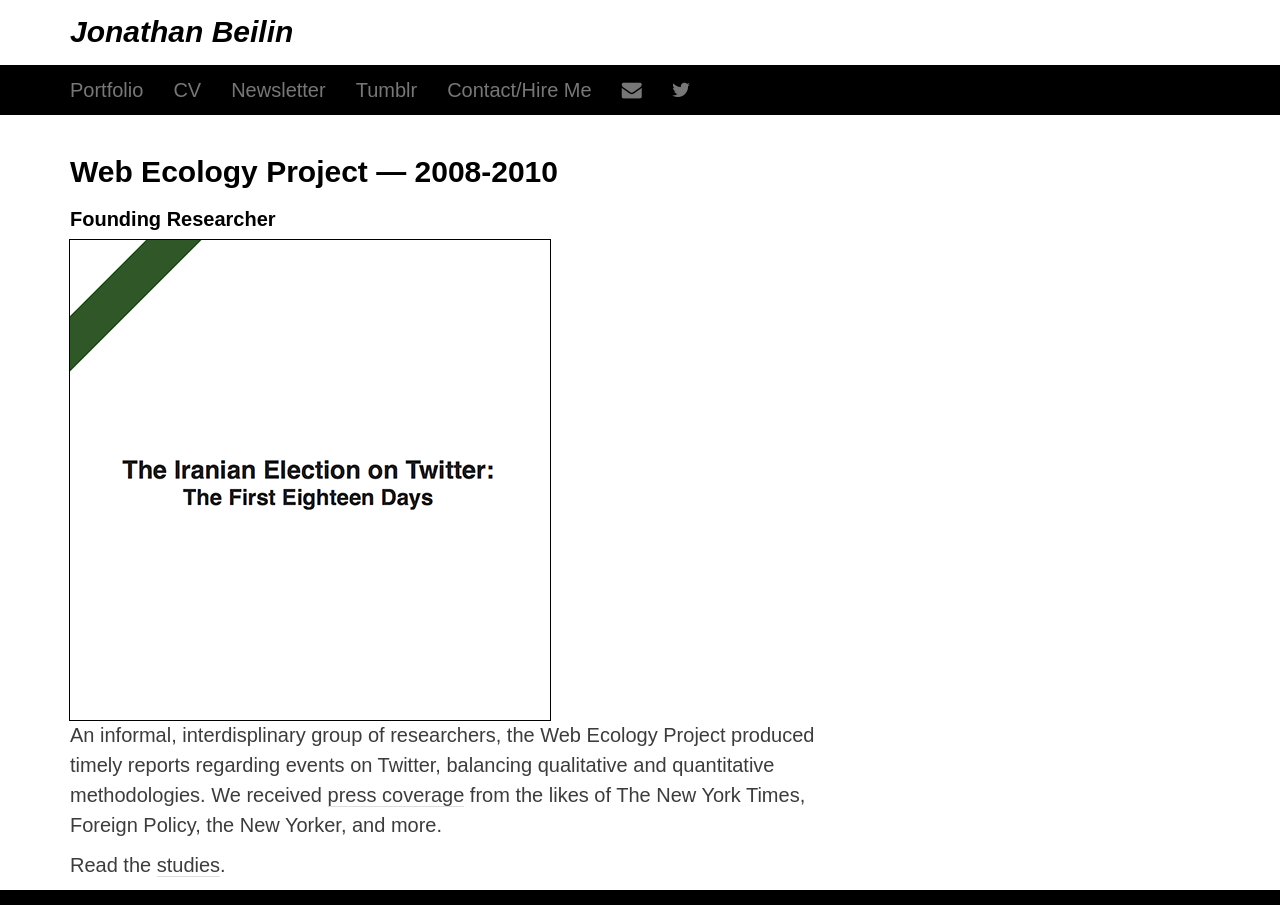
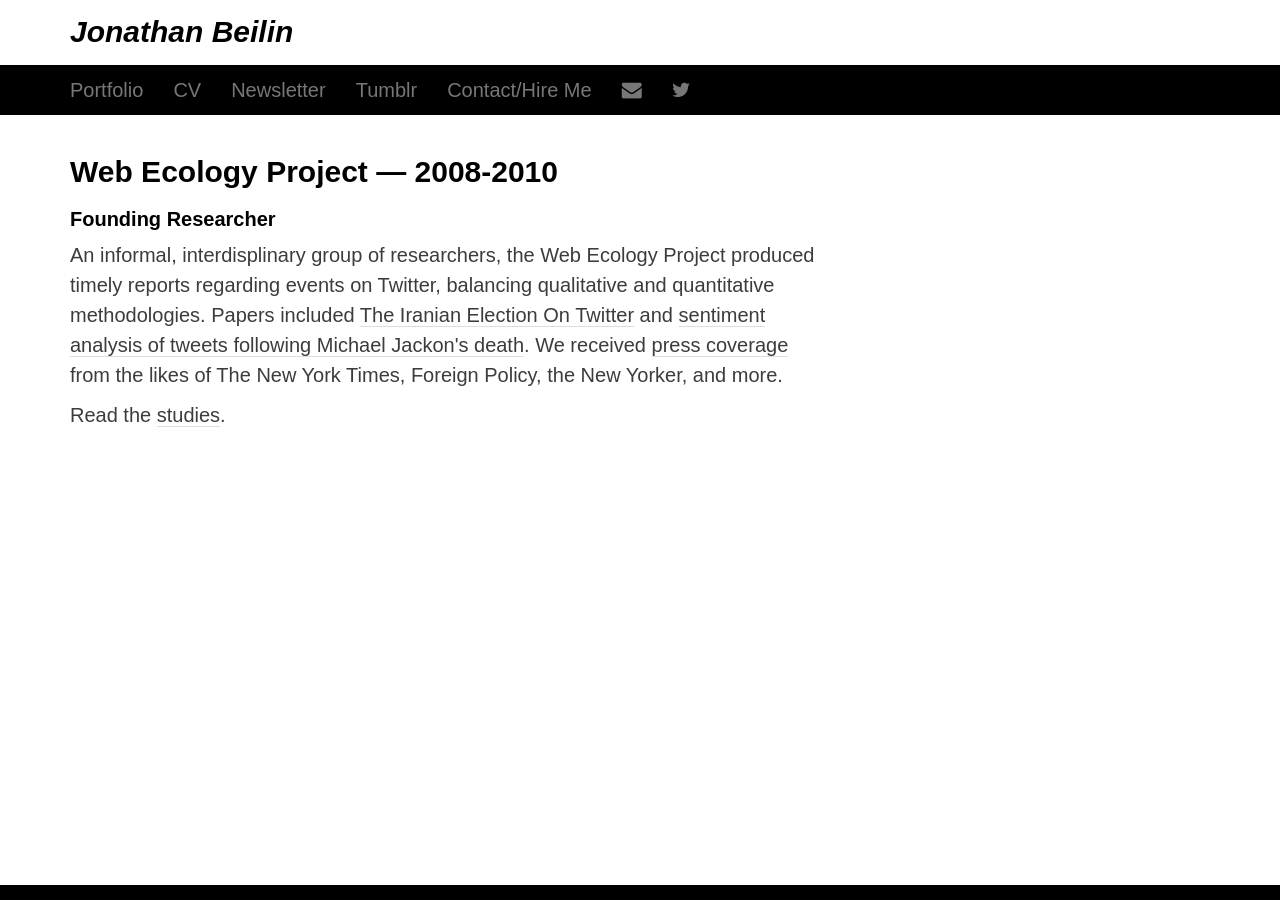
Before and after one commit to dongle/jonbeilin-portfolio-jekyll, a Jekyll site: the page built from projects/webecology/index.html, in a window 1280 px wide. Built offline with Jekyll 4.4.1, drawn with Linux system fonts in a browser that asks for light colours; nearby versions of some CDN libraries.

Commit message:
More project updates

```diff
--- a/projects/eddiemurphy/index.html
+++ b/projects/eddiemurphy/index.html
@@ -2,6 +2,8 @@
 layout: project
 title: Eddie Murphy
 year: 2014
+gallery: true
+flickrset: 72157647337831664
 ---
 
 <p>Eddie Murphy is one of the biggest performers of all time. His career has spanned stand-up, acting, and music. During his three decade career, he's played almost every imaginable character archetype. And he's been on the periphery of some of the most important social topics including race, masculinity, and sexuality. In his honor, I'm watching all of his films and illustrating his character(s) in each one.</p>
--- a/projects/ksmag/index.html
+++ b/projects/ksmag/index.html
@@ -3,6 +3,7 @@
 title: Kill Screen Magazine
 year: 2011
 ---
+<img src="ksmag_header.jpg" />
 
 <p>Conducted and wrote an interview with <a href="http://www.foddy.net/" target="_blank">Bennett Foddy</a>, known for being a founding member of Cut Copy, the designer of games such as QWOP, as well as a multidisciplinary academic, about his life and the intersection of his musical background with his games.</p>
 
--- a/projects/mandala/index.html
+++ b/projects/mandala/index.html
@@ -3,6 +3,8 @@
 title: Sri Yantra Mandala
 year: 2010
 subtitle: With sound by <a href="http://disasterpeace.com/" target="_blank">Disasterpeace</a>
+gallery: true
+flickrset: 72157647344513053
 ---
 
 <p>Trace the constituent shapes of a mandala one by one. Take your time. Listen to the sand dropping. Absorb the generative soundtrack. Then when the mandala is done, shake the device to erase it. Over 14k downloads. Used at home and in temples around the world.</p>
--- a/projects/webecology/index.html
+++ b/projects/webecology/index.html
@@ -5,8 +5,6 @@
 year: 2008-2010
 ---
 
-<img class="outline" src="webecology_480.png" />
-
-<p>An informal, interdisplinary group of researchers, the Web Ecology Project produced timely reports regarding events on Twitter, balancing qualitative and quantitative methodologies. We received <a href="http://www.webecologyproject.org/press/" target="_blank">press coverage</a> from the likes of The New York Times, Foreign Policy, the New Yorker, and more.</p>
+<p>An informal, interdisplinary group of researchers, the Web Ecology Project produced timely reports regarding events on Twitter, balancing qualitative and quantitative methodologies. Papers included <a href="http://www.webecologyproject.org/2009/06/iran-election-on-twitter/" target="_blank">The Iranian Election On Twitter</a> and <a href="http://www.webecologyproject.org/2009/08/detecting-sadness-in-140-characters/" target="_blank">sentiment analysis of tweets following Michael Jackon's death</a>. We received <a href="http://www.webecologyproject.org/press/" target="_blank">press coverage</a> from the likes of The New York Times, Foreign Policy, the New Yorker, and more.</p>
 
 <p>Read the <a href="http://www.webecologyproject.org/studies/" target="_blank">studies</a>.</p>
```
Also changed, not shown: projects/eddiemurphy/eddiemurphy_thumb.png, projects/ksmag/ksmag_header.jpg (added), projects/webecology/webecology_480.png (deleted).
